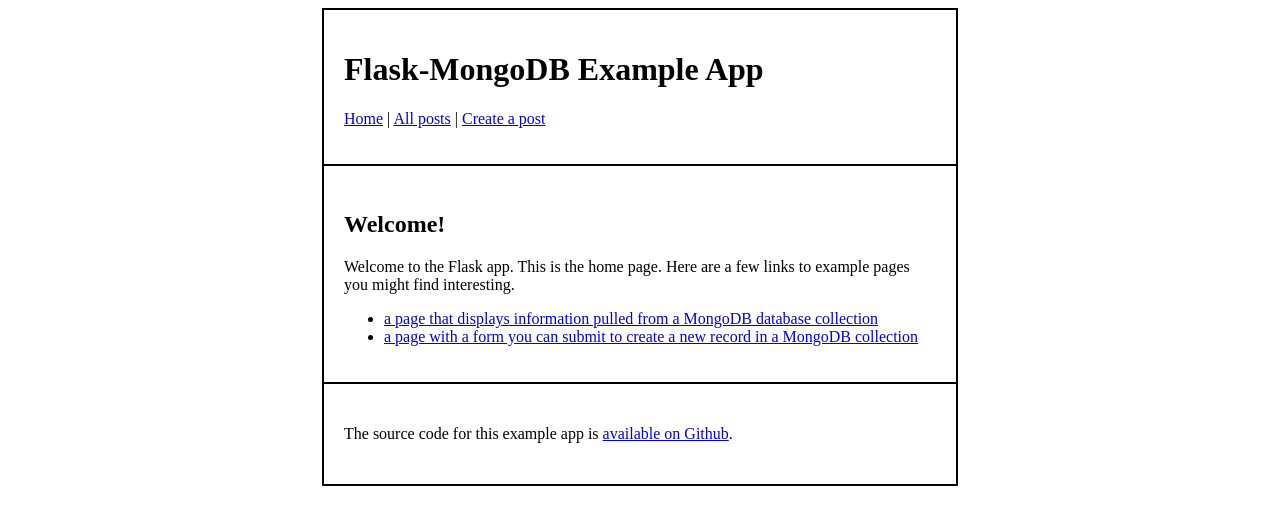
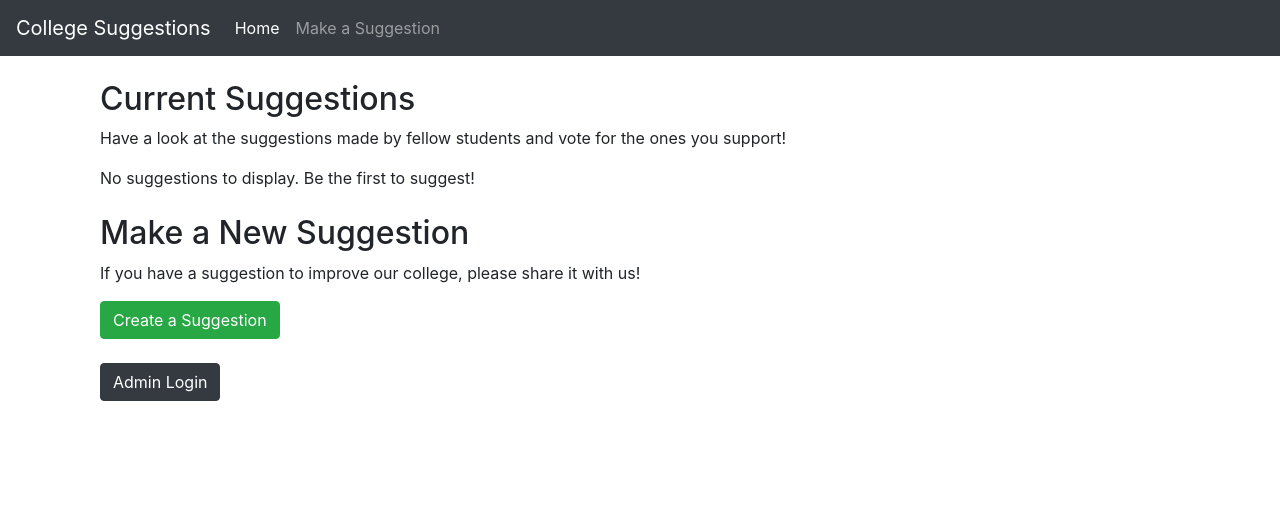
Before and after one commit to dbdesign-students-spring2024/7-web-app-merryliu9, a Flask app: page / in a window 1280 px wide. Shown: the top 525 px of the page. Run offline with Flask 2, Linux system fonts and the light colour scheme; data that the repository does not hold is empty; some libraries are stand-ins or nearby versions.

Commit message:
halfway done

```diff
--- a/app.py
+++ b/app.py
@@ -1,188 +1,115 @@
-#!/usr/bin/env python3
-
-import os
-import sys
-import subprocess
-import datetime
-
-from flask import Flask, render_template, request, redirect, url_for, make_response
-
-# import logging
-
-# from markupsafe import escape
+from flask import Flask, render_template, request, redirect, url_for, session, flash
 import pymongo
 from pymongo.errors import ConnectionFailure
 from bson.objectid import ObjectId
+from werkzeug.security import check_password_hash, generate_password_hash
+import os
 from dotenv import load_dotenv
+import datetime
+import secrets
 
-# load credentials and configuration options from .env file
-# if you do not yet have a file named .env, make one based on the template in env.example
-load_dotenv(override=True)  # take environment variables from .env.
+load_dotenv(override=True)
 
-# initialize Sentry for help debugging... this requires an account on sentrio.io
-# you will need to set the SENTRY_DSN environment variable to the value provided by Sentry
+app = Flask(__name__)
+app.secret_key = secrets.token_hex(16)
+
+# Admin credentials
+ADMIN_USERNAME = 'portal_admin1'
+ADMIN_PASSWORD_HASH = generate_password_hash('Akfadmin01')
+
+# Connect to MongoDB
+try:
+    cxn = pymongo.MongoClient(os.getenv("MONGO_URI"))
+    db = cxn[os.getenv("MONGO_DBNAME")]
+    cxn.admin.command("ping")
+except ConnectionFailure as e:
+    print("MongoDB connection failed: ", e)
+    sys.exit(1)
+
+@app.route("/")
+def index():
+    suggestions_list = list(db.suggestions.find({}).sort([("votes", pymongo.DESCENDING), ("created_at", pymongo.DESCENDING)]))
+    return render_template("index.html", suggestions=suggestions_list)
 
 
-# instantiate the app using sentry for debugging
-app = Flask(__name__)
+@app.route("/suggest", methods=["GET", "POST"])
+def suggest():
+    if request.method == "POST":
+        suggestion = {
+            "title": request.form.get("title"),
+            "description": request.form.get("description"),
+            "votes": 0,
+            "created_at": datetime.datetime.utcnow(),
+            "status": "new"
+        }
+        db.suggestions.insert_one(suggestion)
+        flash('Your suggestion has been added.')
+        return redirect(url_for("index"))
+    return render_template("suggest.html")
 
-# # turn on debugging if in development mode
-# app.debug = True if os.getenv("FLASK_ENV", "development") == "development" else False
+@app.route("/vote/<suggestion_id>")
+def vote(suggestion_id):
+    db.suggestions.update_one({"_id": ObjectId(suggestion_id)}, {"$inc": {"votes": 1}})
+    flash('Your vote has been counted.')
+    return redirect(url_for("index"))
 
-# try to connect to the database, and quit if it doesn't work
-try:
-    cxn = pymongo.MongoClient(os.getenv("MONGO_URI"))
-    db = cxn[os.getenv("MONGO_DBNAME")]  # store a reference to the selected database
+@app.route("/login_admin", methods=["GET", "POST"])
+def login_admin():
+    if request.method == "POST":
+        username = request.form.get("username")
+        password = request.form.get("password")
 
-    # verify the connection works by pinging the database
-    cxn.admin.command("ping")  # The ping command is cheap and does not require auth.
-    print(" * Connected to MongoDB!")  # if we get here, the connection worked!
-except ConnectionFailure as e:
-    # catch any database errors
-    # the ping command failed, so the connection is not available.
-    print(" * MongoDB connection error:", e)  # debug
-    sentry_sdk.capture_exception(e)  # send the error to sentry.io. delete if not using
-    sys.exit(1)  # this is a catastrophic error, so no reason to continue to live
+        if username == ADMIN_USERNAME and check_password_hash(ADMIN_PASSWORD_HASH, password):
+            session["admin_id"] = ADMIN_USERNAME
+            return redirect(url_for("admin_dashboard"))
+        flash("Invalid admin username and/or password")
+    return render_template("login_admin.html")
 
+@app.route("/admin_dashboard")
+def admin_dashboard():
+    if "admin_id" not in session:
+        flash("Admin access required")
+        return redirect(url_for("login_admin"))
 
-# set up the routes
+    suggestions = db.suggestions.find({})
+    return render_template("admin_dashboard.html", suggestions=suggestions)
 
+@app.route("/edit_status/<suggestion_id>", methods=["GET", "POST"])
+def edit_status(suggestion_id):
+    if "admin_id" not in session:
+        flash("Admin access required")
+        return redirect(url_for("login_admin"))
 
-@app.route("/")
-def home():
-    """
-    Route for the home page.
-    Simply returns to the browser the content of the index.html file located in the templates folder.
-    """
-    return render_template("index.html")
+    suggestion = db.suggestions.find_one({"_id": ObjectId(suggestion_id)})
+    if not suggestion:
+        flash("Suggestion not found")
+        return redirect(url_for("admin_dashboard"))
 
+    if request.method == "POST":
+        new_status = request.form.get("status")
+        if new_status not in ["new", "acknowledged", "in progress", "implemented"]:
+            flash("Invalid status")
+            return redirect(url_for("admin_dashboard"))
 
-@app.route("/read")
-def read():
-    """
-    Route for GET requests to the read page.
-    Displays some information for the user with links to other pages.
-    """
-    docs = db.exampleapp.find({}).sort(
-        "created_at", -1
-    )  # sort in descending order of created_at timestamp
-    return render_template("read.html", docs=docs)  # render the read template
+        db.suggestions.update_one({"_id": ObjectId(suggestion_id)}, {"$set": {"status": new_status}})
+        flash("Suggestion status updated")
+        return redirect(url_for("admin_dashboard"))
 
+@app.route("/delete_suggestion/<suggestion_id>", methods=["POST"])
+def delete_suggestion(suggestion_id):
+    if "admin_id" not in session:
+        flash("Admin access required")
+        return redirect(url_for("login_admin"))
 
-@app.route("/create")
-def create():
-    """
-    Route for GET requests to the create page.
-    Displays a form users can fill out to create a new document.
-    """
-    return render_template("create.html")  # render the create template
+    db.suggestions.delete_one({"_id": ObjectId(suggestion_id)})
+    flash("Suggestion deleted successfully")
+    return redirect(url_for("admin_dashboard"))
 
+@app.route("/logout_admin")
+def logout_admin():
+    session.pop("admin_id", None)
+    flash("You have been logged out.")
+    return redirect(url_for("login_admin"))
 
-@app.route("/create", methods=["POST"])
-def create_post():
-    """
-    Route for POST requests to the create page.
-    Accepts the form submission data for a new document and saves the document to the database.
-    """
-    name = request.form["fname"]
-    message = request.form["fmessage"]
-
-    # create a new document with the data the user entered
-    doc = {"name": name, "message": message, "created_at": datetime.datetime.utcnow()}
-    db.exampleapp.insert_one(doc)  # insert a new document
-
-    return redirect(
-        url_for("read")
-    )  # tell the browser to make a request for the /read route
-
-
-@app.route("/edit/<mongoid>")
-def edit(mongoid):
-    """
-    Route for GET requests to the edit page.
-    Displays a form users can fill out to edit an existing record.
-
-    Parameters:
-    mongoid (str): The MongoDB ObjectId of the record to be edited.
-    """
-    doc = db.exampleapp.find_one({"_id": ObjectId(mongoid)})
-    return render_template(
-        "edit.html", mongoid=mongoid, doc=doc
-    )  # render the edit template
-
-
-@app.route("/edit/<mongoid>", methods=["POST"])
-def edit_post(mongoid):
-    """
-    Route for POST requests to the edit page.
-    Accepts the form submission data for the specified document and updates the document in the database.
-
-    Parameters:
-    mongoid (str): The MongoDB ObjectId of the record to be edited.
-    """
-    name = request.form["fname"]
-    message = request.form["fmessage"]
-
-    doc = {
-        # "_id": ObjectId(mongoid),
-        "name": name,
-        "message": message,
-        "created_at": datetime.datetime.utcnow(),
-    }
-
-    db.exampleapp.update_one(
-        {"_id": ObjectId(mongoid)}, {"$set": doc}  # match criteria
-    )
-
-    return redirect(
-        url_for("read")
-    )  # tell the browser to make a request for the /read route
-
-
-@app.route("/delete/<mongoid>")
-def delete(mongoid):
-    """
-    Route for GET requests to the delete page.
-    Deletes the specified record from the database, and then redirects the browser to the read page.
-
-    Parameters:
-    mongoid (str): The MongoDB ObjectId of the record to be deleted.
-    """
-    db.exampleapp.delete_one({"_id": ObjectId(mongoid)})
-    return redirect(
-        url_for("read")
-    )  # tell the web browser to make a request for the /read route.
-
-
-@app.route("/webhook", methods=["POST"])
-def webhook():
-    """
-    GitHub can be configured such that each time a push is made to a repository, GitHub will make a request to a particular web URL... this is called a webhook.
-    This function is set up such that if the /webhook route is requested, Python will execute a git pull command from the command line to update this app's codebase.
-    You will need to configure your own repository to have a webhook that requests this route in GitHub's settings.
-    Note that this webhook does do any verification that the request is coming from GitHub... this should be added in a production environment.
-    """
-    # run a git pull command
-    process = subprocess.Popen(["git", "pull"], stdout=subprocess.PIPE)
-    pull_output = process.communicate()[0]
-    # pull_output = str(pull_output).strip() # remove whitespace
-    process = subprocess.Popen(["chmod", "a+x", "flask.cgi"], stdout=subprocess.PIPE)
-    chmod_output = process.communicate()[0]
-    # send a success response
-    response = make_response(f"output: {pull_output}", 200)
-    response.mimetype = "text/plain"
-    return response
-
-
-@app.errorhandler(Exception)
-def handle_error(e):
-    """
-    Output any errors - good for debugging.
-    """
-    return render_template("error.html", error=e)  # render the edit template
-
-
-# run the app
 if __name__ == "__main__":
-    # logging.basicConfig(filename="./flask_error.log", level=logging.DEBUG)
-    app.run(load_dotenv=True)
+    app.run(debug=True)
--- a/templates/base.html
+++ b/templates/base.html
@@ -1,31 +1,50 @@
 <!DOCTYPE html>
-<html>
-  <head>
-    <title>Flask-MongoDB Example App</title>
-    <link
-      rel="stylesheet"
-      href="{{ url_for('static', filename='css/style.css') }}"
-    />
-  </head>
-  <body>
-    <div class="container">
-      <header>
-        <h1>Flask-MongoDB Example App</h1>
-        <p>
-          <a href="{{ url_for('home')}}">Home</a> |
-          <a href="{{ url_for('read')}}">All posts</a> |
-          <a href="{{ url_for('create')}}">Create a post</a>
-        </p>
-      </header>
-      <main>{% block container %} {% endblock %}</main>
-      <footer>
-        <p>
-          The source code for this example app is
-          <a href="https://github.com/nyu-database-design/flask-mongodb-web-app"
-            >available on Github</a
-          >.
-        </p>
-      </footer>
+<html lang="en">
+<head>
+    <meta charset="UTF-8">
+    <meta name="viewport" content="width=device-width, initial-scale=1.0">
+    <title>College Suggestion System</title>
+    <!-- Bootstrap CSS -->
+    <link rel="stylesheet" href="https://stackpath.bootstrapcdn.com/bootstrap/4.5.2/css/bootstrap.min.css">
+</head>
+<body>
+
+<!-- Navigation bar -->
+<nav class="navbar navbar-expand-lg navbar-dark bg-dark">
+    <a class="navbar-brand" href="{{ url_for('index') }}">College Suggestions</a>
+    <button class="navbar-toggler" type="button" data-toggle="collapse" data-target="#navbarNav" aria-controls="navbarNav" aria-expanded="false" aria-label="Toggle navigation">
+        <span class="navbar-toggler-icon"></span>
+    </button>
+    <div class="collapse navbar-collapse" id="navbarNav">
+        <ul class="navbar-nav mr-auto">
+            <li class="nav-item active">
+                <a class="nav-link" href="{{ url_for('index') }}">Home <span class="sr-only">(current)</span></a>
+            </li>
+            <li class="nav-item">
+                <a class="nav-link" href="{{ url_for('suggest') }}">Make a Suggestion</a>
+            </li>
+            {% if session.get('admin_id') %}
+            <li class="nav-item">
+                <a class="nav-link" href="{{ url_for('admin_dashboard') }}">Admin Dashboard</a>
+            </li>
+            <li class="nav-item">
+                <a class="nav-link" href="{{ url_for('logout_admin') }}">Logout</a>
+            </li>
+            {% endif %}
+        </ul>
     </div>
-  </body>
+</nav>
+
+<!-- Main content -->
+<main class="container mt-4">
+    {% block content %}
+    {% endblock %}
+</main>
+
+<!-- Bootstrap JS, Popper.js, and jQuery -->
+<script src="https://code.jquery.com/jquery-3.5.1.slim.min.js"></script>
+<script src="https://cdn.jsdelivr.net/npm/@popperjs/core@2.9.9/dist/umd/popper.min.js"></script>
+<script src="https://stackpath.bootstrapcdn.com/bootstrap/4.5.2/js/bootstrap.min.js"></script>
+
+</body>
 </html>
--- a/templates/index.html
+++ b/templates/index.html
@@ -1,11 +1,45 @@
-{% extends 'base.html' %}
+{% extends "base.html" %}
 
-{% block container %}
-<h2>Welcome!</h2>
-<p>Welcome to the Flask app. This is the home page. Here are a few links to example pages you might find interesting.
-    <ul>
-        <li><a href="{{ url_for('read')}}">a page that displays information pulled from a MongoDB database collection</a></li>
-        <li><a href="{{ url_for('create')}}">a page with a form you can submit to create a new record in a MongoDB collection</a></li>
-    </ul>
-</p>
+{% block content %}
+<div class="container">
+    <h2>Current Suggestions</h2>
+    <p>Have a look at the suggestions made by fellow students and vote for the ones you support!</p>
+
+    {% if suggestions %}
+        {% for suggestion in suggestions %}
+        <div class="card mb-3">
+            <div class="card-body">
+                <h5 class="card-title">{{ suggestion.title }}</h5>
+                <p class="card-text">{{ suggestion.description }}</p>
+                <div class="d-flex justify-content-between align-items-center">
+                    <a href="{{ url_for('vote', suggestion_id=suggestion._id) }}" class="btn btn-primary">Vote</a>
+                    <span class="badge badge-secondary">{{ suggestion.votes }} votes</span>
+                </div>
+            </div>
+        </div>
+        {% endfor %}
+    {% else %}
+        <p>No suggestions to display. Be the first to suggest!</p>
+    {% endif %}
+
+    <div class="my-4">
+        <h2>Make a New Suggestion</h2>
+        <p>If you have a suggestion to improve our college, please share it with us!</p>
+        <a href="{{ url_for('suggest') }}" class="btn btn-success">Create a Suggestion</a>
+    </div>
+
+    <!-- Admin Login Section -->
+    {% if not session.get('admin_id') %}
+        <div class="my-4">
+            <a href="{{ url_for('login_admin') }}" class="btn btn-dark">Admin Login</a>
+        </div>
+    {% endif %}
+
+    <!-- Admin Dashboard Section (only if admin is logged in) -->
+    {% if session.get('admin_id') %}
+        <div class="my-4">
+            <a href="{{ url_for('admin_dashboard') }}" class="btn btn-info">Admin Dashboard</a>
+        </div>
+    {% endif %}
+</div>
 {% endblock %}
```
Also changed, not shown: templates/admin_dashboard.html (added, +34 -0 lines), templates/create.html (deleted, +0 -15 lines), templates/edit.html (deleted, +0 -18 lines), templates/edit_status.html (added, +19 -0 lines), templates/error.html (+9 -6 lines), templates/login_admin.html (added, +18 -0 lines), templates/read.html (deleted, +0 -23 lines), templates/suggest.html (added, +18 -0 lines), student_suggestions/app.py (deleted), 3 other files.
